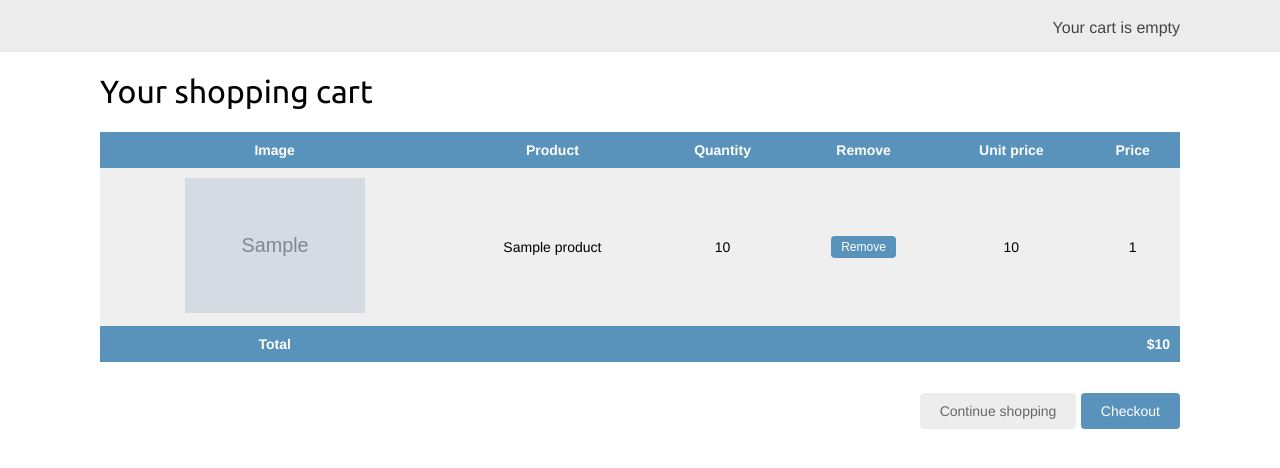
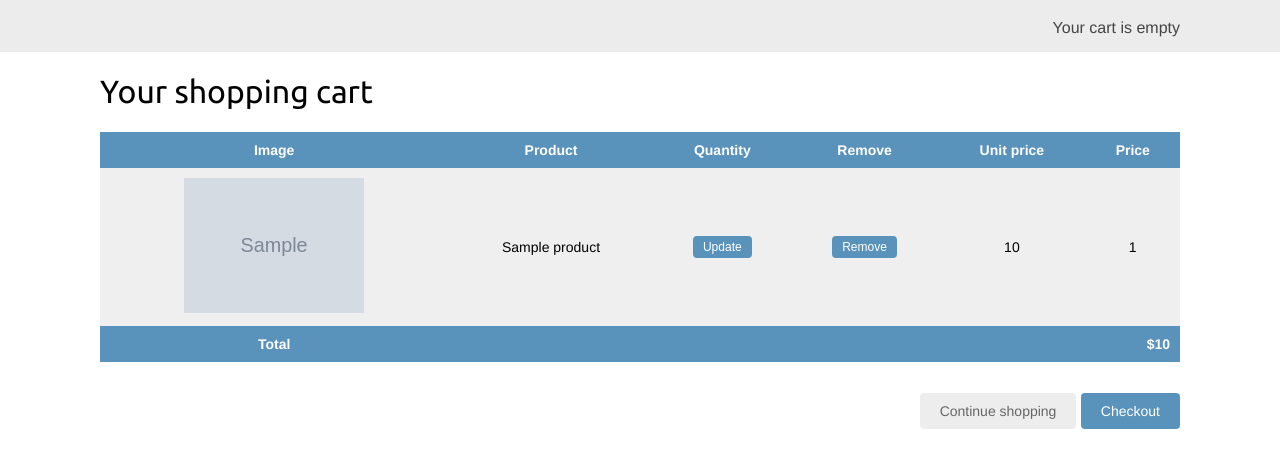
Before and after one commit to PatrykKlimowicz/Django, a Django app: template myshop/cart/templates/cart/cart_detail.html in a window 1280 px wide. Shown: the part 46-514 px from the top of the page. Run offline with Django 3.2, Linux system fonts and the light colour scheme; the template is opened without the code that fills it: most values are stand-ins (such as "Sample title", 1, 10 or a date in 2020); grey boxes marked "Sample" are stand-in pictures.

Commit message:
ONLINESHOP-009: Quantity should be updateable in detail_cart view - Modify cart_detail template - Add update_quantity_form key to cart item with initial form

```diff
--- a/myshop/cart/forms.py
+++ b/myshop/cart/forms.py
@@ -1,10 +1,9 @@
 from django import forms
 
 
-PRODUCT_QUANTITY_CHOICES = [(i, str(i)) for i in range(1, 10)]
+class CartAddProductForm(forms.Form):
+    PRODUCT_QUANTITY_CHOICES = [(i, str(i)) for i in range(1, 11)]
 
-
-class CartAddProductForm(forms.Form):
     quantity = forms.TypedChoiceField(choices=PRODUCT_QUANTITY_CHOICES,
                                       coerce=int)
     override = forms.BooleanField(required=False,
--- a/myshop/cart/templates/cart/cart_detail.html
+++ b/myshop/cart/templates/cart/cart_detail.html
@@ -22,7 +22,14 @@
                     <tr>
                         <td><a href="{{ p.get_absolute_url }}"><img src="{{ p.image.url }}" ></a></td>
                         <td>{{ p.name }}</td>
-                        <td>{{ item.quantity }}</td>
+                        <td>
+                            <form action="{% url 'cart:cart_add' p.id %}" method="post">
+                                {{ item.update_quantity_form.quantity }}
+                                {{ item.update_quantity_form.override }}
+                                <input type="submit" value="Update">
+                                {% csrf_token %}
+                            </form>
+                        </td>
                         <td>
                             <form action="{% url 'cart:cart_remove' p.id %}" method="post">
                                 <input type="submit" value="Remove">
--- a/myshop/cart/views.py
+++ b/myshop/cart/views.py
@@ -31,5 +31,10 @@
 
 def cart_detail(request):
     cart = Cart(request)
+
+    for item in cart:
+        initial = {'quantity': item['quantity'], 'override': True}
+        item['update_quantity_form'] = CartAddProductForm(initial=initial)
+
     context = {'cart': cart}
     return render(request, 'cart/cart_detail.html', context=context)
```
